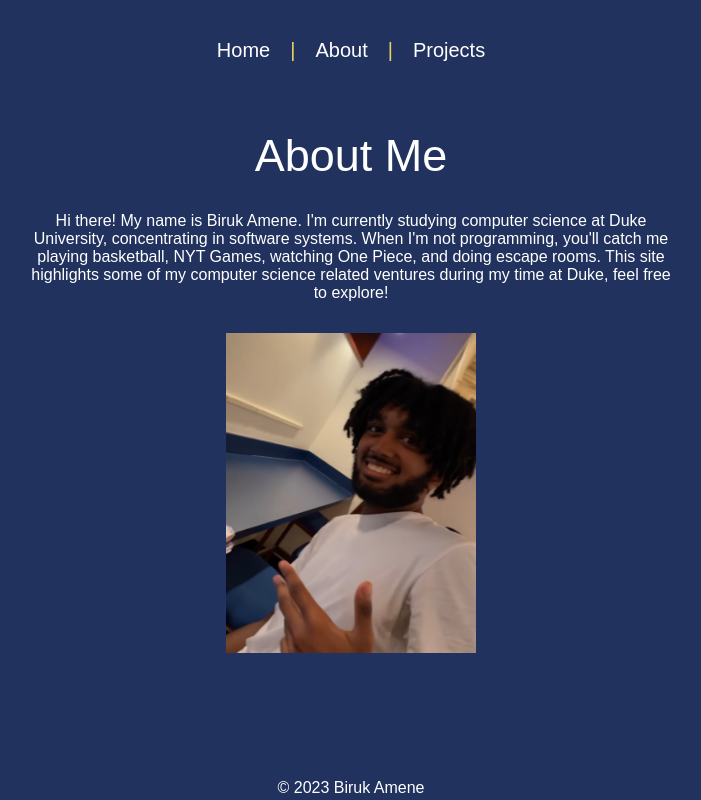
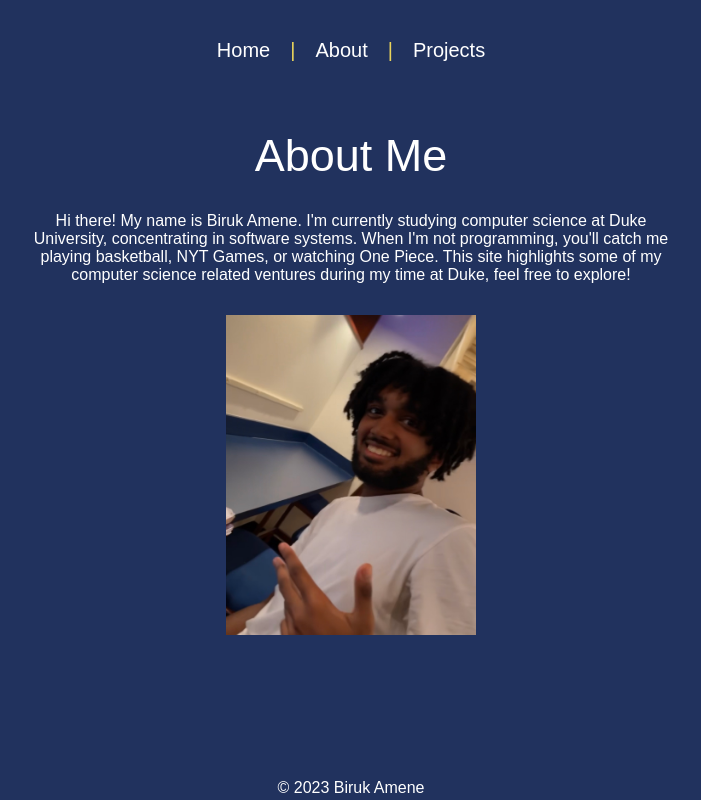
Before and after one commit to bsamene/biruk-portfolio, a React (Create React App) app: page /biruk-portfolio/about in a window 1280 px wide. Shown: the whole page, without its empty margins (289-990 px from the left). Built offline with nearby package versions, Linux system fonts and the light colour scheme.

Commit message:
updated bio

```diff
--- a/src/pages/About.js
+++ b/src/pages/About.js
@@ -7,7 +7,7 @@ function About() {
     <h1 className = "aboutTitle">About Me</h1>
     <div className = "aboutDescription">
 
-        <p>Hi there! My name is Biruk Amene. I'm currently studying computer science at Duke University, concentrating in software systems. When I'm not programming, you'll catch me playing basketball, NYT Games, watching One Piece, and doing escape rooms. This site highlights some of my computer science related ventures during my time at Duke, feel free to explore!</p>
+        <p>Hi there! My name is Biruk Amene. I'm currently studying computer science at Duke University, concentrating in software systems. When I'm not programming, you'll catch me playing basketball, NYT Games, or watching One Piece. This site highlights some of my computer science related ventures during my time at Duke, feel free to explore!</p>
         <img src={AboutUsImage} alt="About Me" className="aboutImage" />
     </div>
     </>
```
